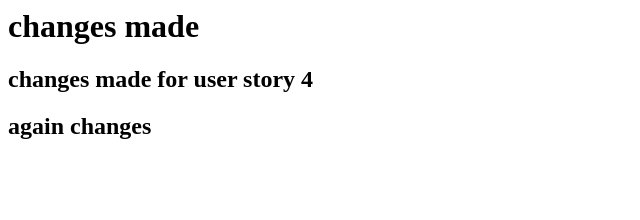
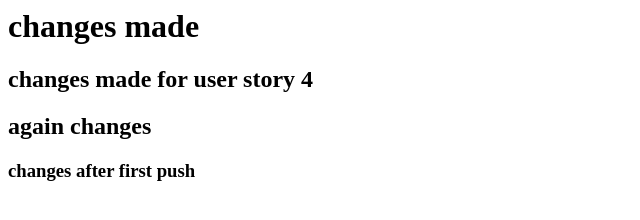
Before and after one commit to virendraHBWSL/userstory4, a plain HTML site: page index.html in a window 1280 px wide. Shown: the whole page, without its empty margins (0-640 px from the left). Drawn offline with Linux system fonts and the light colour scheme.

Commit message:
first commit after first push

```diff
--- a/index.html
+++ b/index.html
@@ -1,3 +1,4 @@
 <h1> changes made</h1>
 <h2>changes made for user story 4</h2>
 <h2>again changes</h2>
+<h3>changes after first push</h3>
```
